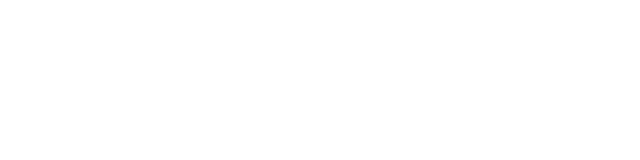
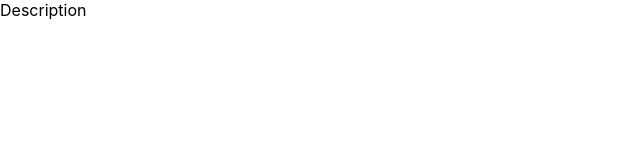
Before and after one commit to mnosinov/itcbootcamp_fullstack_project1, a React (Create React App) app in the folder client/: page /1 in a window 1280 px wide. Before the commit this address had no page. Shown: the top 160 px of the page, without its empty margins (0-640 px from the left). Built offline with nearby package versions, Linux system fonts and the light colour scheme.

Commit message:
description page had been added

```diff
--- a/client/src/App.js
+++ b/client/src/App.js
@@ -128,7 +128,7 @@ function App() {
 			<div className="cards">
 				{
 					jobs.map( (job) => (
-						<Link to={`/job/${job.id}`} key={job.id}>
+						<Link to={`/${job.id}`} key={job.id}>
 							<Card key={job.id} job={job} getJobs={getJobs} onEditHandler={onEditHandler} />
 						</Link>
 					))
--- /dev/null
+++ b/client/src/Description.js
@@ -0,0 +1,11 @@
+import React from 'react';
+
+const Description = () => {
+	return (
+		<div className="description">
+			Description
+		</div>
+	)
+};
+
+export default Description
--- a/client/src/index.js
+++ b/client/src/index.js
@@ -2,6 +2,7 @@ import React from 'react';
 import ReactDOM from 'react-dom/client';
 import './index.css';
 import App from './App';
+import Description from './Description';
 import { BrowserRouter as Router, Route, Routes } from 'react-router-dom';
 
 const root = ReactDOM.createRoot(document.getElementById('root'));
@@ -11,6 +12,7 @@ root.render(
 		<Router>
 			<Routes>
 				<Route path="/" element={<App />} />
+				<Route path="/:id" element={<Description />} />
 			</Routes>
 		</Router>
   </React.StrictMode>
```
